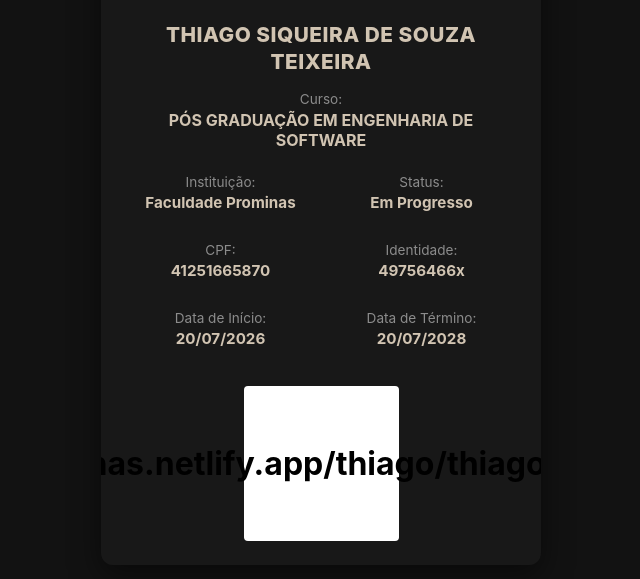
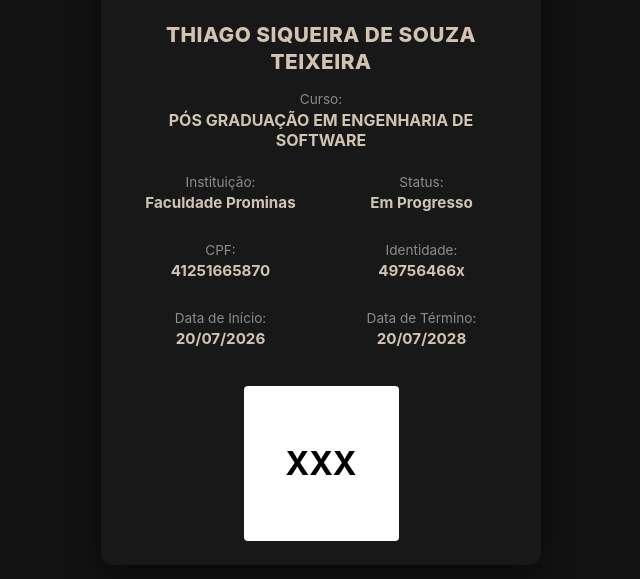
Before and after one commit to tsiqueirasst/alunoinstitutoprominas.github.io, a plain HTML site: page meu-site/thiago/thiago_carteirinha.html in a window 1280 px wide. Shown: the part 225-804 px from the top of the page, without its empty margins (319-959 px from the left). Drawn offline with Linux system fonts and the light colour scheme.

Commit message:
Update thiago_carteirinha.html

```diff
--- a/meu-site/thiago/thiago_carteirinha.html
+++ b/meu-site/thiago/thiago_carteirinha.html
@@ -244,7 +244,7 @@ Nunca apague esse comentário do código que você gerar
 
             <!-- QR Code -->
             <div class="qr-code-container">
-                <div class="qr-placeholder">https://alunoinstitutoprominas.netlify.app/thiago/thiago_valida%C3%A7%C3%A3o</div>
+                <div class="qr-placeholder">XXX</div>
             </div>
 
         </div>
```
